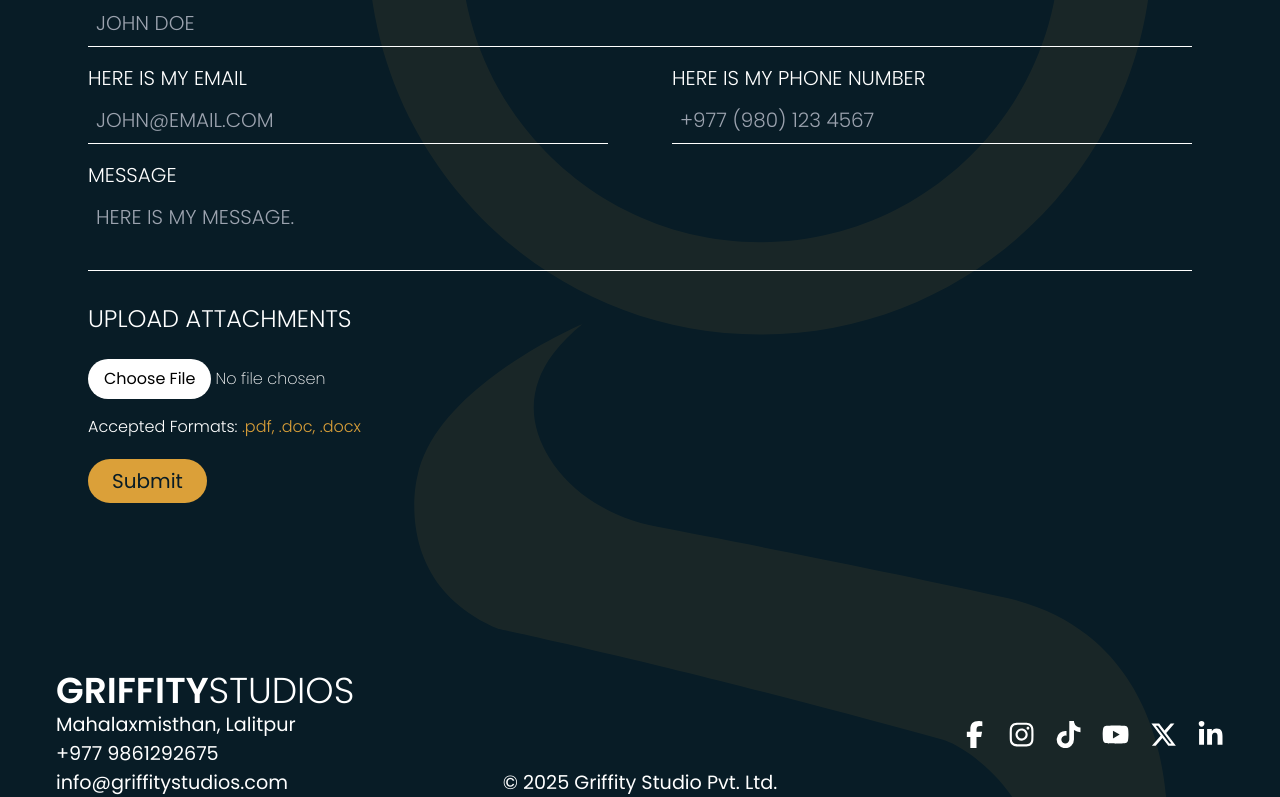
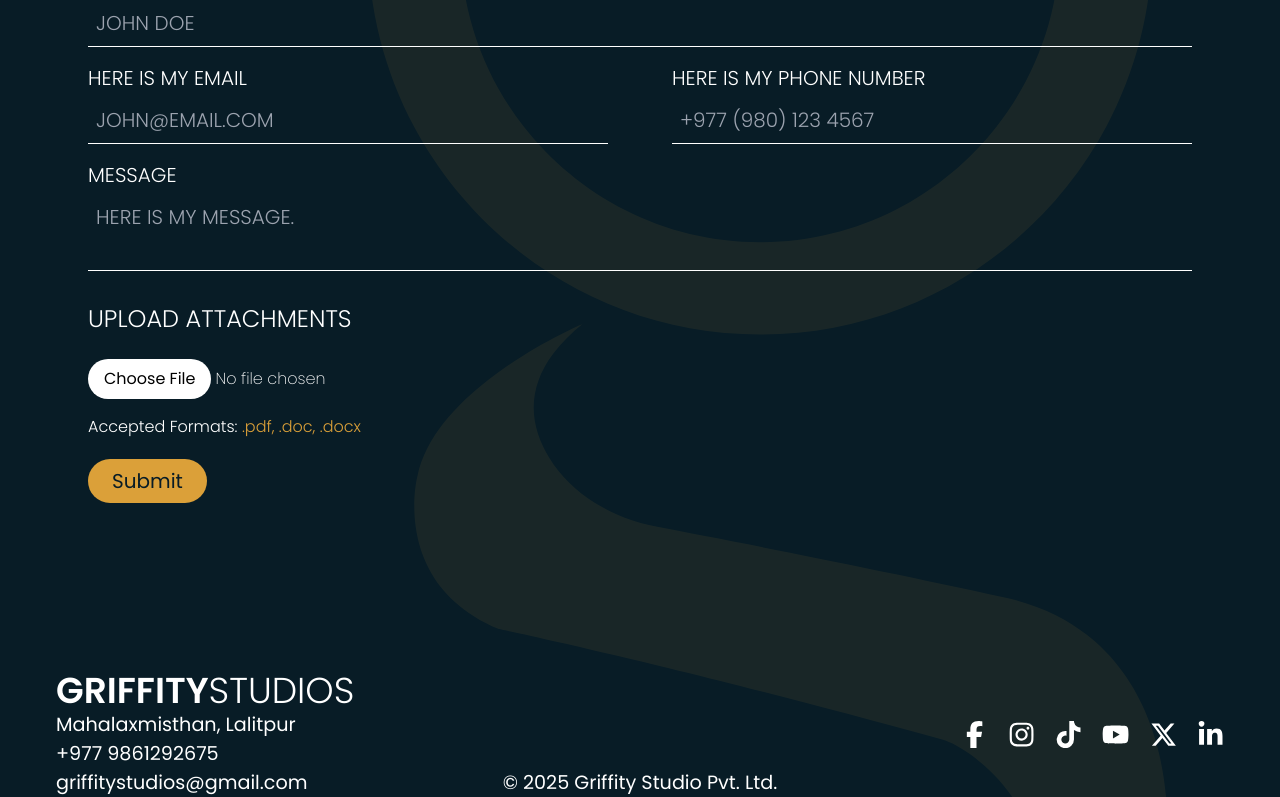
Before and after one commit to Sujit-Thapa/website-griffity, a Next.js app: page / in a window 1280 px wide. Shown: the part 10289-11086 px from the top of the page. Built offline with nearby package versions, Linux system fonts and the light colour scheme.

Commit message:
email changed

```diff
--- a/components/footer.tsx
+++ b/components/footer.tsx
@@ -234,7 +234,7 @@ const Footer = () => {
           >
             +977 9861292675
           </a>
-          <p className="text-[1.2rem]">info@griffitystudios.com</p>
+          <p className="text-[1.2rem]">griffitystudios@gmail.com</p>
         </div>
         <div
           className={`
```
